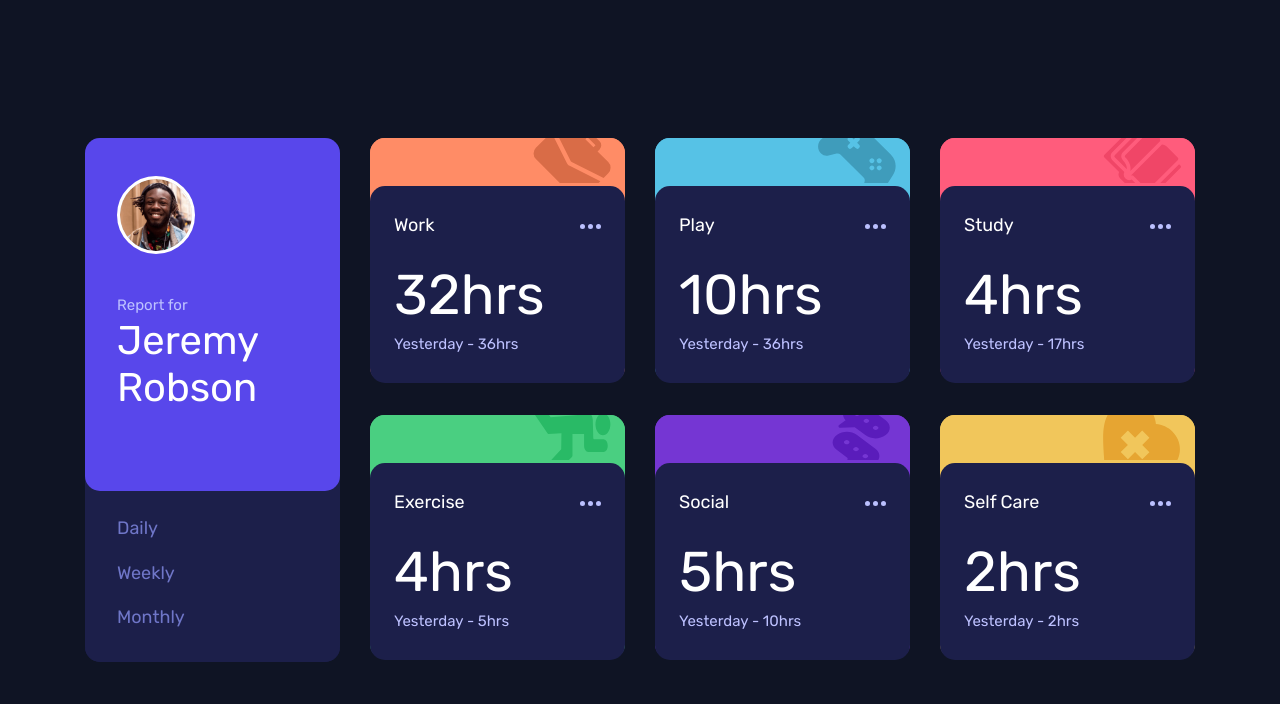
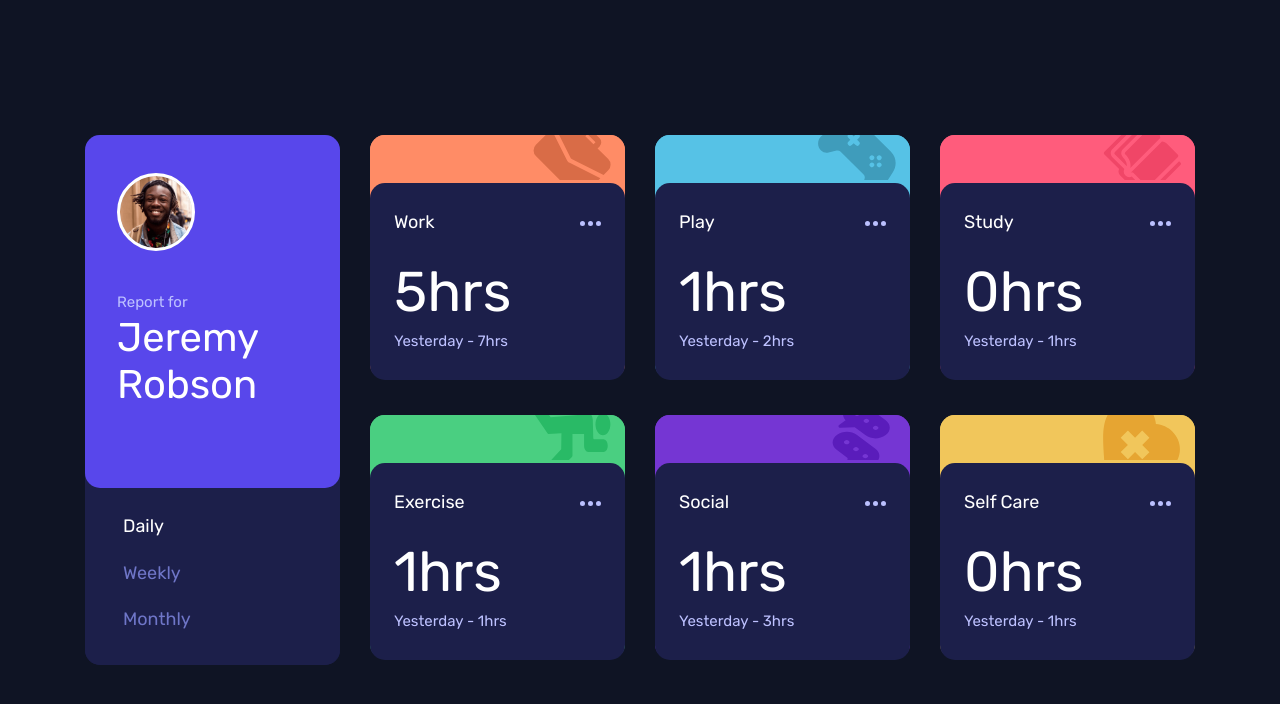
Before and after one commit to makogeboris/Time-tracking-dashboard, a plain HTML site: page index.html in a window 1280 px wide. Drawn offline with Linux system fonts and the light colour scheme.

Commit message:
modified

```diff
--- a/index.html
+++ b/index.html
@@ -41,15 +41,15 @@
             </div>
           </div>
           <div class="profile-card__durations">
-            <a id="daily" class="profile-card__duration-option" href="#"
-              >Daily</a
-            >
-            <a id="weekly" class="profile-card__duration-option" href="#"
-              >Weekly</a
-            >
-            <a id="monthly" class="profile-card__duration-option" href="#"
-              >Monthly</a
-            >
+            <button id="daily" class="profile-card__duration-option">
+              Daily
+            </button>
+            <button id="weekly" class="profile-card__duration-option">
+              Weekly
+            </button>
+            <button id="monthly" class="profile-card__duration-option">
+              Monthly
+            </button>
           </div>
         </div>
 
@@ -73,10 +73,10 @@
               />
             </div>
             <div class="activity__timeframe-wrap">
-              <p class="activity__current-time">32hrs</p>
+              <p class="activity__current-time"></p>
               <p class="activity__time-stamp">
                 <span class="activity__current-timeframe"></span> -
-                <span class="activity__previous-time">36hrs</span>
+                <span class="activity__previous-time"></span>
               </p>
             </div>
           </div>
@@ -102,10 +102,10 @@
               />
             </div>
             <div class="activity__timeframe-wrap">
-              <p class="activity__current-time">10hrs</p>
+              <p class="activity__current-time"></p>
               <p class="activity__time-stamp">
                 <span class="activity__current-timeframe"></span> -
-                <span class="activity__previous-time">36hrs</span>
+                <span class="activity__previous-time"></span>
               </p>
             </div>
           </div>
@@ -131,10 +131,10 @@
               />
             </div>
             <div class="activity__timeframe-wrap">
-              <p class="activity__current-time">4hrs</p>
+              <p class="activity__current-time"></p>
               <p class="activity__time-stamp">
                 <span class="activity__current-timeframe"></span> -
-                <span class="activity__previous-time">17hrs</span>
+                <span class="activity__previous-time"></span>
               </p>
             </div>
           </div>
@@ -160,10 +160,10 @@
               />
             </div>
             <div class="activity__timeframe-wrap">
-              <p class="activity__current-time">4hrs</p>
+              <p class="activity__current-time"></p>
               <p class="activity__time-stamp">
                 <span class="activity__current-timeframe"></span> -
-                <span class="activity__previous-time">5hrs</span>
+                <span class="activity__previous-time"></span>
               </p>
             </div>
           </div>
@@ -189,10 +189,10 @@
               />
             </div>
             <div class="activity__timeframe-wrap">
-              <p class="activity__current-time">5hrs</p>
+              <p class="activity__current-time"></p>
               <p class="activity__time-stamp">
                 <span class="activity__current-timeframe"></span> -
-                <span class="activity__previous-time">10hrs</span>
+                <span class="activity__previous-time"></span>
               </p>
             </div>
           </div>
@@ -218,10 +218,10 @@
               />
             </div>
             <div class="activity__timeframe-wrap">
-              <p class="activity__current-time">2hrs</p>
+              <p class="activity__current-time"></p>
               <p class="activity__time-stamp">
                 <span class="activity__current-timeframe"></span> -
-                <span class="activity__previous-time">2hrs</span>
+                <span class="activity__previous-time"></span>
               </p>
             </div>
           </div>
--- a/script.js
+++ b/script.js
@@ -4,33 +4,88 @@ const daily = document.getElementById("daily");
 const weekly = document.getElementById("weekly");
 const monthly = document.getElementById("monthly");
 const title = document.querySelectorAll(".activity__title");
-const timeframe = document.querySelectorAll(".activity__current-timeframe");
+const timeframeOpts = document.querySelectorAll(".activity__current-timeframe");
 const currentTime = document.querySelectorAll(".activity__current-time");
 const previousTime = document.querySelectorAll(".activity__previous-time");
+const activityDetails = document.querySelectorAll(".activity__details");
 const url = "data.json";
+let data;
 
 fetch(url)
-  .then((res) => res.json())
-  .then((data) => {
-    console.log(data);
-    addData(data);
+  .then((res) => {
+    if (!res.ok) {
+      throw new Error(`HTTP error! Status: ${res.status}`);
+    }
+    return res.json();
+  })
+  .then((fetchedData) => {
+    data = fetchedData;
+
+    updateTimeframe("daily");
   })
   .catch((err) => {
     console.error(`Error fetching data: ${err.message}`);
+    activityDetails.forEach((detail) => {
+      detail.innerHTML = `Error fetching data: ${err.message}`;
+    });
   });
 
-function addData(data) {
+function addData(data, timeframe) {
   data.forEach((item, index) => {
+    const timeframeData = item.timeframes[timeframe];
+
     title[index].textContent = item.title;
-    timeframe[index].textContent = "Yesterday";
+    currentTime[index].textContent = `${timeframeData.current}hrs`;
+    previousTime[index].textContent = `${timeframeData.previous}hrs`;
   });
 }
 
-function checkTimeframe() {
-  if (daily) {
+function updateActiveTimeframe(timeframe) {
+  let timeframeText = "";
+  if (timeframe === "daily") {
+    timeframeText = "Yesterday";
+  } else if (timeframe === "weekly") {
+    timeframeText = "Last Week";
+  } else if (timeframe === "monthly") {
+    timeframeText = "Last Month";
+  }
+
+  timeframeOpts.forEach((option) => {
+    option.textContent = timeframeText;
+  });
+}
+
+function updateLinkStyles(selectedTimeframe) {
+  daily.style.color = "hsl(235, 45%, 61%)";
+  weekly.style.color = "hsl(235, 45%, 61%)";
+  monthly.style.color = "hsl(235, 45%, 61%)";
+
+  if (selectedTimeframe === "daily") {
+    daily.style.color = "white";
+  } else if (selectedTimeframe === "weekly") {
+    weekly.style.color = "white";
+  } else if (selectedTimeframe === "monthly") {
+    monthly.style.color = "white";
   }
 }
 
-daily.addEventListener("click", checkTimeframe);
+function updateTimeframe(selectedTimeframe) {
+  addData(data, selectedTimeframe);
+  updateLinkStyles(selectedTimeframe);
+  updateActiveTimeframe(selectedTimeframe);
+}
 
-//  The text for the previous period's time should change based on the active timeframe. For Daily, it should read "Yesterday" e.g "Yesterday - 2hrs". For Weekly, it should read "Last Week" e.g. "Last Week - 32hrs". For monthly, it should read "Last Month" e.g. "Last Month - 19hrs".
+daily.addEventListener("click", function (event) {
+  event.preventDefault();
+  updateTimeframe("daily");
+});
+
+weekly.addEventListener("click", function (event) {
+  event.preventDefault();
+  updateTimeframe("weekly");
+});
+
+monthly.addEventListener("click", function (event) {
+  event.preventDefault();
+  updateTimeframe("monthly");
+});
--- a/styles.css
+++ b/styles.css
@@ -193,18 +193,20 @@ body {
   font-weight: 400;
   font-size: 1.125rem;
   line-height: 1.3125;
-  text-decoration: none;
   color: var(--Desaturated-blue);
   transition: all 0.3s;
+  cursor: pointer;
   width: fit-content;
+  border: transparent;
+  background: transparent;
 }
 
-.profile-card__duration-option:hover {
+.profile-card__duration-option:is(:hover, :active) {
   color: var(--white);
 }
 
 .profile-card__duration-option:focus-visible {
-  outline: 2px solid var(--Very-dark-blue);
+  outline: 2px solid var(--Pale-blue);
   outline-offset: 2px;
 }
 
```
